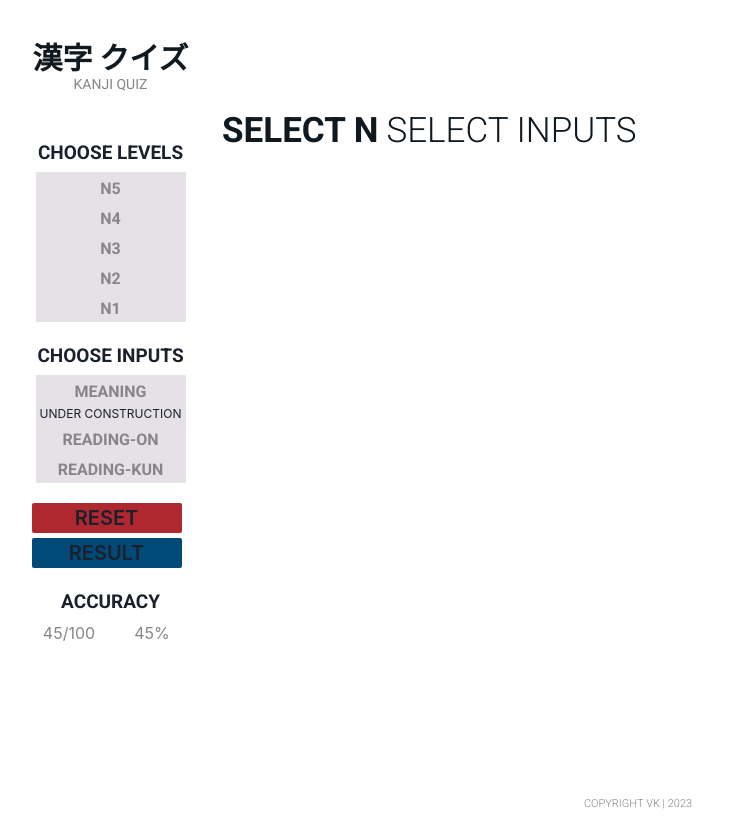
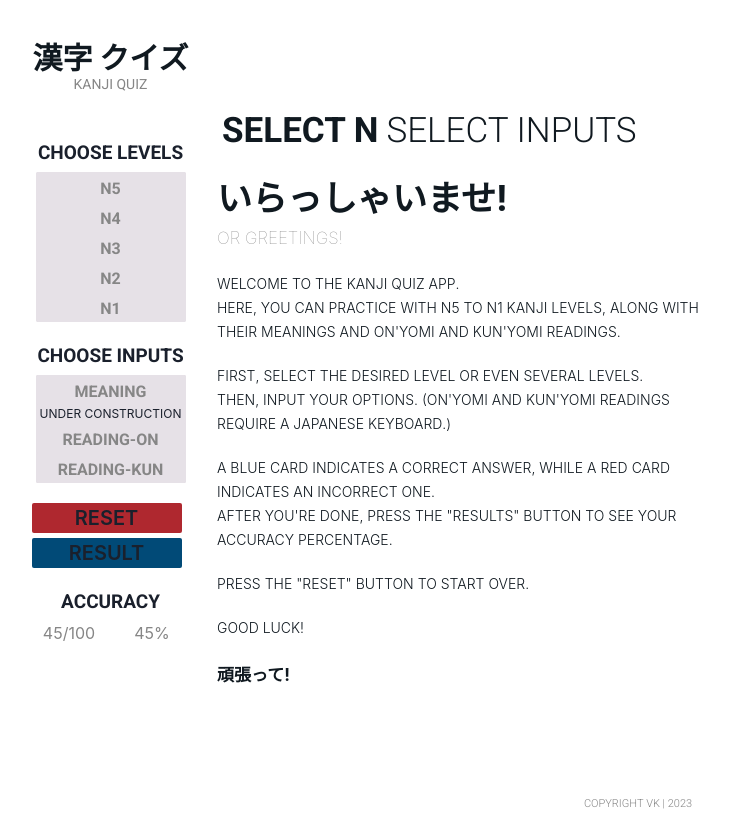
Before and after one commit to VladimirKobranov/kanji-quiz, a React (Create React App) app: page / in a window 1280 px wide. Shown: the whole page, without its empty margins (6-735 px from the left). Built offline with nearby package versions, Linux system fonts and the light colour scheme; no server answers.

Commit message:
info text push

```diff
--- a/src/ContentField.jsx
+++ b/src/ContentField.jsx
@@ -84,6 +84,42 @@ function ContentField() {
         );
     }
 
+    function introMessage() {
+            return (
+                <Box width='500px'>
+                    <Text className={Content.infoGreetingsJap}>
+                        いらっしゃいませ!
+                    </Text>
+                    <Text className={Content.infoGreetingsEngl} mb='20px'>
+                        or greetings!
+                    </Text>
+                    <Text className={Content.infoGreetingsText} mb='20px'>
+                        Welcome to the Kanji Quiz App.
+                        <br/>
+                        Here, you can practice with N5 to N1 Kanji levels, along with their meanings and On'yomi and
+                        Kun'yomi readings.
+                    </Text>
+                    <Text className={Content.infoGreetingsText} mb='20px'>
+                        First, select the desired level or even several levels.<br/>
+                        Then, input your options. (On'yomi and Kun'yomi readings require a Japanese keyboard.)
+                    </Text>
+                    <Text className={Content.infoGreetingsText} mb='20px'>
+                        A blue card indicates a correct answer, while a red card indicates an incorrect one. <br/>
+                        After you're done, press the "Results" button to see your accuracy percentage.
+                    </Text>
+                    <Text className={Content.infoGreetingsText} mb='20px'>
+                        Press the "Reset" button to start over.
+                    </Text>
+                    <Text className={Content.infoGreetingsText} mb='20px'>
+                        Good luck!
+                    </Text>
+                    <Text className={Content.infoGreetingsGoodLuckJap}>
+                        頑張って!
+                    </Text>
+                </Box>
+            )
+    }
+
     return (
         <VStack spacing="0">
             <Box w="100%" h="160px">
@@ -98,7 +134,7 @@ function ContentField() {
             </Box>
             <Box w="100%" h="76vh" className={Content.scroll}>
                 <SimpleGrid columns={15} spacingX="10px" spacingY="30px" minChildWidth='100px'>
-                    {shuffledNames.map(createKanjiCard)}
+                    { levelsFromRedux.length === 0 ? introMessage() : shuffledNames.map(createKanjiCard)}
                 </SimpleGrid>
             </Box>
         </VStack>
--- a/src/css/contentField.module.css
+++ b/src/css/contentField.module.css
@@ -20,3 +20,40 @@
 ::-webkit-scrollbar-track {
     background-color: transparent;
 }
+
+.infoGreetingsJap{
+    color: #101920;
+    /*font-family: Roboto;*/
+    font-size: 35px;
+    font-style: normal;
+    font-weight: 700;
+    line-height: normal;
+    text-transform: uppercase;
+}
+.infoGreetingsEngl{
+    color: #868686;
+    /*font-family: Roboto;*/
+    font-size: 24px;
+    font-style: normal;
+    font-weight: 100;
+    line-height: normal;
+    font-variant: all-small-caps;
+}
+.infoGreetingsText{
+    color: #101920;
+    /*font-family: Roboto;*/
+    font-size: 20px;
+    font-style: normal;
+    font-weight: 300;
+    line-height: normal;
+    font-variant: all-small-caps;
+}
+.infoGreetingsGoodLuckJap{
+    color: #101920;
+    /*font-family: Roboto;*/
+    font-size: 24px;
+    font-style: normal;
+    font-weight: 700;
+    line-height: normal;
+    font-variant: all-small-caps;
+}
```
